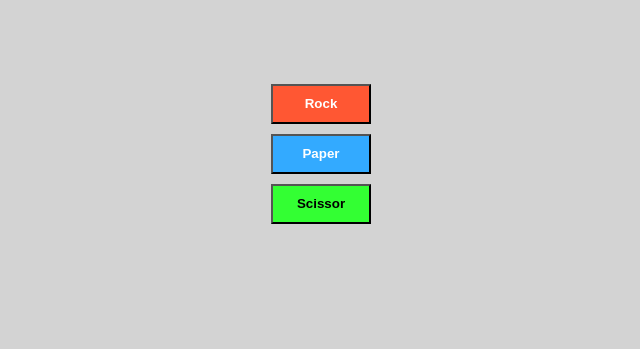
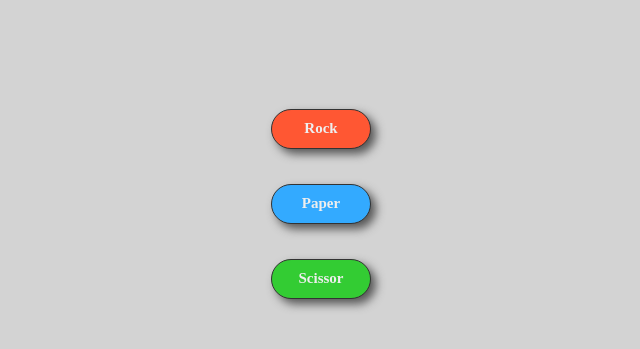
Before and after one commit to matiasdigialleonardo/rock-paper-scissors-websocket, a website: page index.html in a window 1280 px wide. Shown: the part 61-410 px from the top of the page, without its empty margins (319-959 px from the left). Drawn offline with Linux system fonts and the light colour scheme.

Commit message:
Updated css

```diff
--- a/public/css/style.css
+++ b/public/css/style.css
@@ -1,4 +1,8 @@
 /* styles.css */
+* {
+    font-family: "Poppins";
+}
+
 body {
     background-color: lightgrey;
     display: flex;
@@ -26,30 +30,28 @@ button {
     margin: 5px;
     width: 100px; /* Set a fixed width for all buttons */
     height: 40px; /* Set a fixed height for all buttons */
+    border-radius: 50px;
+    font-size: 15px;
+    border: 1px solid #333;
 }
 
 /* Style buttons for rock */
-.rock {
+.rock, .paper, .scissor {
     background-color: #ff5733;
-    color: #fff;
-    padding: 10px; /* Add padding for the inner text */
+    color: #eee;
+    padding: 5px; /* Add padding for the inner text */
     box-sizing: border-box; /* Include padding in the button's width and height */
+    box-shadow: 5px 5px 10px #555;
 }
 
 /* Style buttons for paper */
 .paper {
     background-color: #33aaff;
-    color: #fff;
-    padding: 10px; /* Add padding for the inner text */
-    box-sizing: border-box; /* Include padding in the button's width and height */
 }
 
 /* Style buttons for scissor */
 .scissor {
-    background-color: #33ff33;
-    color: #000;
-    padding: 10px; /* Add padding for the inner text */
-    box-sizing: border-box; /* Include padding in the button's width and height */
+    background-color: #33cc33;
 }
 
 /* Center button groups and stack them */
@@ -58,6 +60,7 @@ button {
     flex-direction: column;
     align-items: center;
     margin-top: 20px;
+    gap: 25px;
 }
 
 /* Adjust spacing between button groups */
@@ -71,5 +74,8 @@ button {
 
 /* Add an outline when the button is focused */
 button:focus {
-    outline: 2px solid blue; /* Change the outline color and width as desired */
+    transition: .3s ease-in-out;
+    scale: 1.1;
+    color: #000;
+    border: 1px solid #990; /* Change the outline color and width as desired */
 }
```
